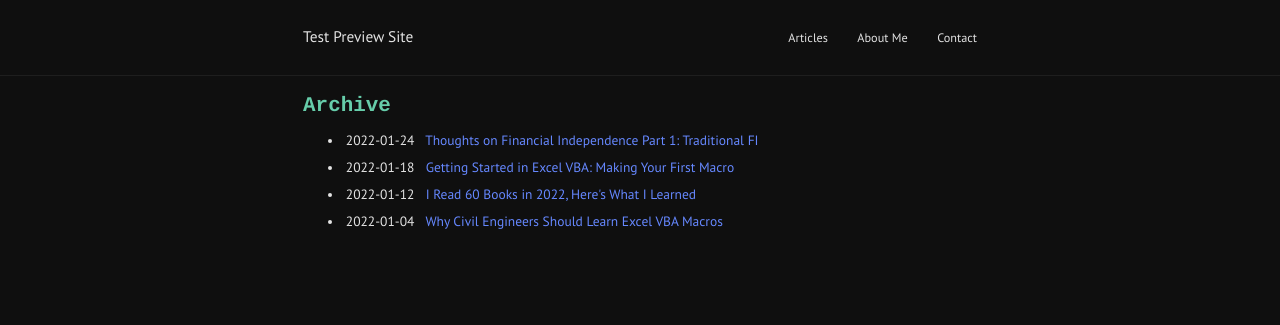
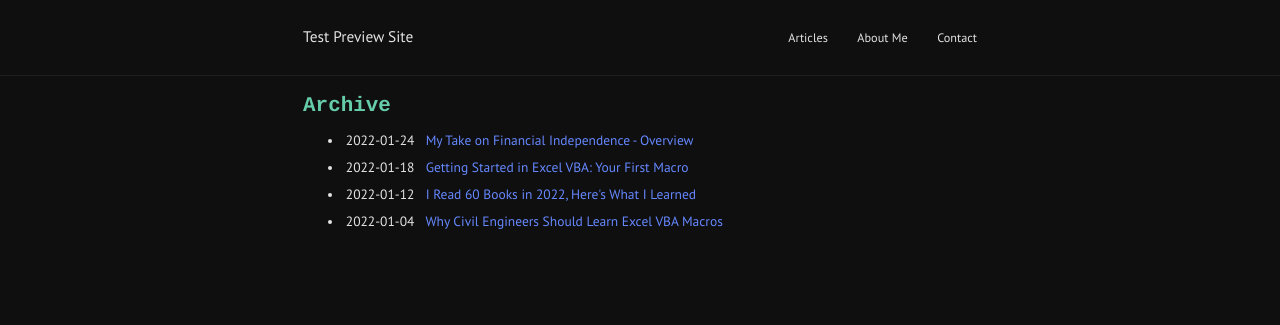
Before and after one commit to labeattie/testpreviewsite, a Jekyll site: the page built from archive.html, in a window 1280 px wide. Shown: the top 325 px of the page. Built offline with Jekyll 4.4.1, drawn with Linux system fonts in a browser that asks for light colours.

Commit message:
title change

```diff
--- a/_posts/2022-01-18-how-to-get-started-in-vba.md
+++ b/_posts/2022-01-18-how-to-get-started-in-vba.md
@@ -1,5 +1,5 @@
 ---
-title: "Getting Started in Excel VBA: Making Your First Macro"
+title: "Getting Started in Excel VBA: Your First Macro"
 layout: post
 categories: excel, vba
 ---
--- a/_posts/2022-01-24-thoughts-on-fi-pt1.md
+++ b/_posts/2022-01-24-thoughts-on-fi-pt1.md
@@ -1,5 +1,5 @@
 ---
-title: "Thoughts on Financial Independence Part 1: Traditional FI"
+title: "My Take on Financial Independence - Overview"
 mathjax: true
 layout: post
 categories: finance
```
